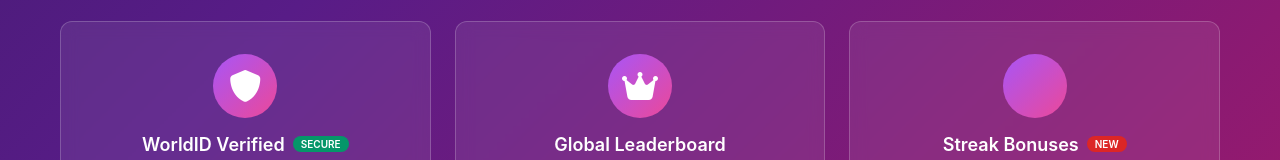
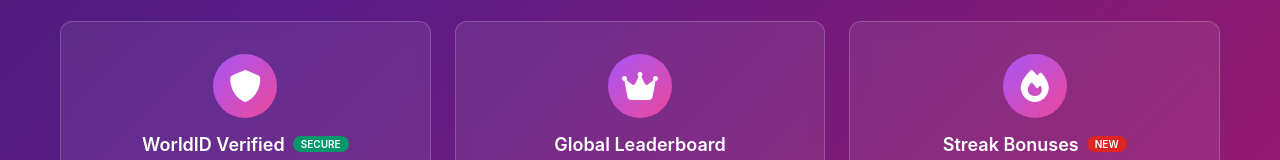
Before and after one commit to realtime-consensus/website, a plain HTML site: page index.html in a window 1280 px wide. Shown: the part 1672-1832 px from the top of the page. Drawn offline with Linux system fonts and the light colour scheme.

Commit message:
Update index.html

```diff
--- a/index.html
+++ b/index.html
@@ -829,7 +829,7 @@
 
                 <div class="feature-card" style="animation-delay: 500ms;">
                     <div class="feature-icon">
-                        <i class="fas fa-sparkles"></i>
+                        <i class="fas fa-fire"></i>
                     </div>
                     <div class="feature-title">
                         Streak Bonuses
```
